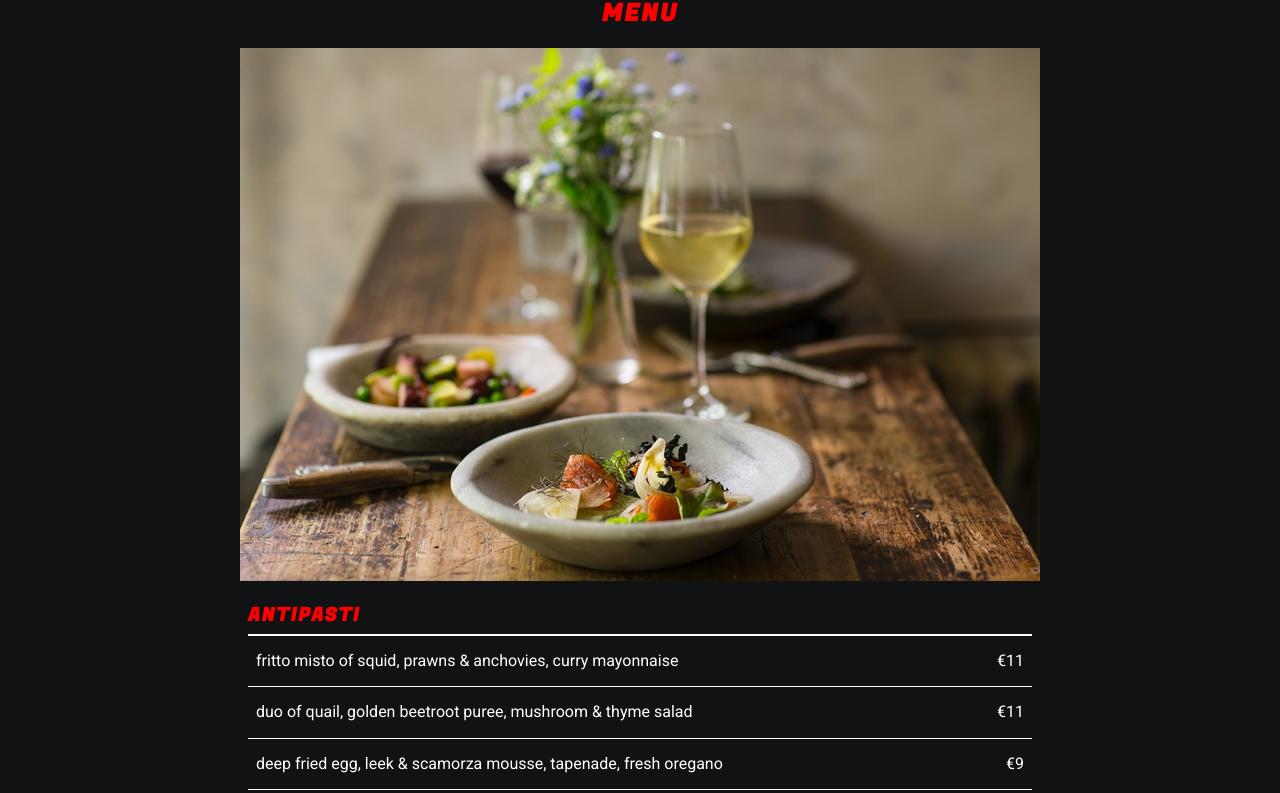
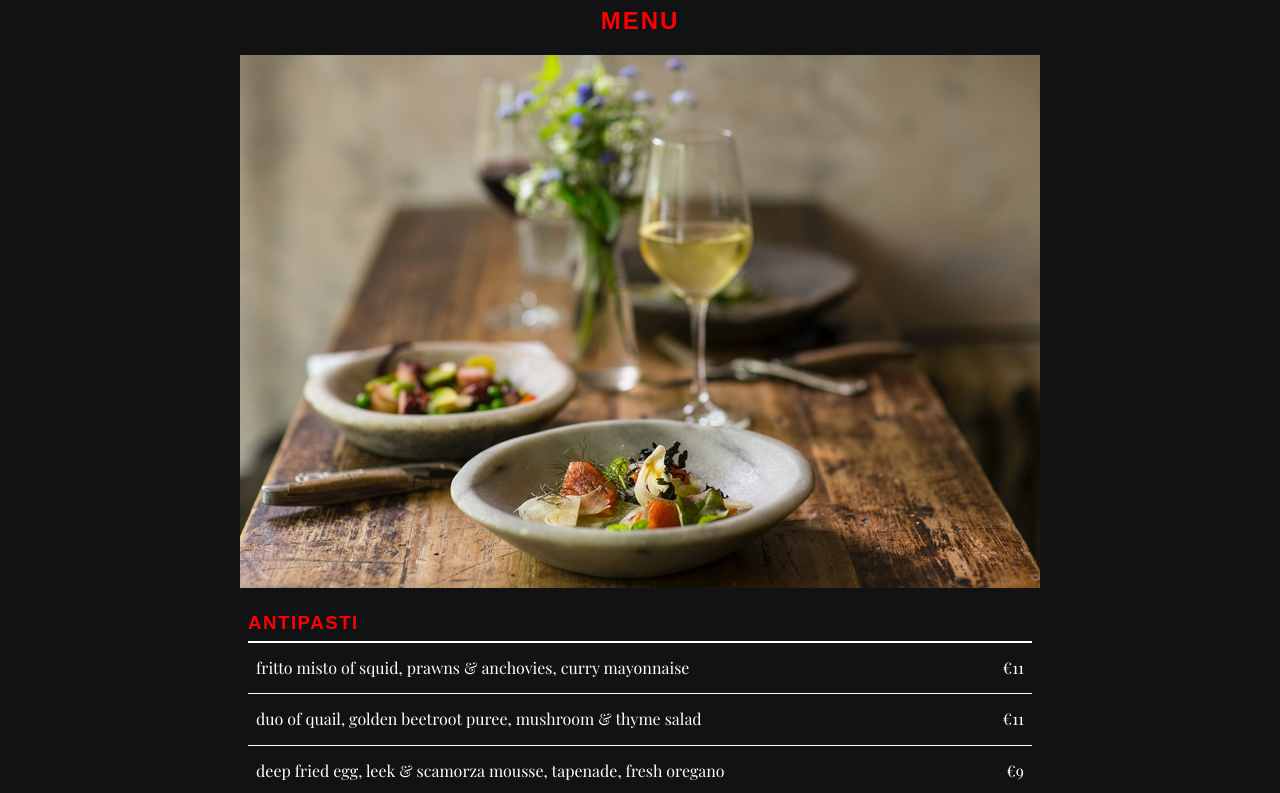
Before and after one commit to Aleafan/restaurant-site, a website built with webpack: page dist/index.html in a window 1280 px wide. Shown: the part 70-863 px from the top of the page. Built offline with nearby package versions, Linux system fonts and the light colour scheme; a web font is replaced by a local one.

Commit message:
Create module menu.js loading menu tab contents, changed title font

```diff
--- a/src/index.js
+++ b/src/index.js
@@ -1,17 +1,21 @@
 import { loadHomepage } from './homepage.js';
 import { loadHeader } from './header.js';
 import { loadFooter } from './footer.js';
+import { loadMenu } from './menuPage.js';
 
 // loadHeader();
 // loadHomepage();
 // loadFooter();
 
+loadMenu();
+
+// Calculate and set CSS variables
+const headerHeight = document.querySelector('#heading-wrapper').offsetHeight;
+const footerHeight = document.querySelector('footer').offsetHeight;
+const offset = headerHeight + footerHeight;
+document.documentElement.style.setProperty('--offset-header', `${headerHeight}px`);
+document.documentElement.style.setProperty('--offset', `${offset}px`);
+
 // Correct 100vh rendering on mobiles
 const vh = window.innerHeight * 0.01;
 document.documentElement.style.setProperty('--vh', `${vh}px`);
-
-// Find header's and footer's height to correct homepage main content height
-const headerHeight = document.querySelector('#heading-wrapper').offsetHeight;
-const footerHeight = document.querySelector('footer').offsetHeight;
-const offset = headerHeight + footerHeight;
-document.documentElement.style.setProperty('--offset', `${offset}px`);
--- /dev/null
+++ b/src/menuPage.js
@@ -0,0 +1,89 @@
+const antipasti = {
+    name: 'ANTIPASTI',
+    items: [
+        'fritto misto of squid, prawns & anchovies, curry mayonnaise',
+        'duo of quail, golden beetroot puree, mushroom & thyme salad',
+        'deep fried egg, leek & scamorza mousse, tapenade, fresh oregano',
+        'sea bass crudo, avocado & samphire salad, passion fruit, basil, popcorn'
+    ],
+    prices: [11, 11, 9, 13]
+};
+const pasta = {
+    name: 'PASTA',
+    items: [
+        'garganelli romagnoli, lamb ragout, green beans, salva cremasco cheese, grapefruit zest',
+        'spaghetti quadrati alla carbonara, guanciale, parmigiano reggiano 36 months, pecorino, eggs',
+        'linguine aglio, olio, peperoncino with lobster, avocado, cardamom oil',
+        'smoked gnocchi cacio e pepe, wild mushrooms, beetroot chips'
+    ],
+    prices: [17, 16, 19, 16]
+}
+const mains = {
+    name: 'MAINS',
+    items: [
+        'sea bream fillet, grilled lettuce, carrot cream, black olives, pico de gallo',
+        'hanger steak tagliata, grilled asparagus, baby potatoes, wasabi zabaione',
+        'grilled octopus, puré & pickled courgette, wheat salad, mint',
+        'duck breast, red fruits, seed granola, goat’s cheese cream, maitake mushrooms',
+    ],
+    prices: [19, 20, 21, 19]
+}
+const drinks = {
+    name: 'DRINKS',
+    items: [
+        'Lunardi, Sauvignon Blanc - white wine',
+        'Timo, Vermentino - white wine',
+        'Lunardi, Cabernet Sauvignon - red wine',
+        'Montepulciano D\'Abruzzo, Montepulciano - red wine',
+        'Teresa Rizzi, Glera - prosecco',
+        'Glass of water'
+    ],
+    prices: [17, 20, 21, 19, 20, 50]
+}
+
+export const loadMenu = () => {
+    const main = document.createElement('main');
+    main.setAttribute('id', 'menu');
+
+    const h2 = document.createElement('h2');
+    h2.textContent = 'MENU';
+    main.appendChild(h2);
+
+    const image = document.createElement('img');
+    image.setAttribute('src', '../src/food-w800.jpg');
+    image.setAttribute('alt', 'Food and wine served in a restaurant');
+    main.appendChild(image);
+
+    const menu = [antipasti, pasta, mains, drinks];
+
+    menu.forEach(category => {
+        const section = document.createElement('section');
+
+        const h3 = document.createElement('h3');
+        h3.textContent = category.name;
+        section.appendChild(h3);
+
+        category.items.forEach((item, index) => {
+            const article = document.createElement('article');
+            article.classList.add('menu-item');
+
+            const p1 = document.createElement('p');
+            p1.textContent = item;
+            article.appendChild(p1);
+
+            const p2 = document.createElement('p');
+            p2.textContent = `€${category.prices[index]}`;
+            article.appendChild(p2);
+
+            section.appendChild(article);
+        });
+
+        main.appendChild(section);
+    });
+
+    // const mainOld = document.querySelector('main');
+    const content = document.getElementById('content');
+    const footer = document.querySelector('footer');
+    // content.removeChild(mainOld);
+    content.insertBefore(main, footer);
+}
--- a/src/styles.css
+++ b/src/styles.css
@@ -1,8 +1,11 @@
+:root {
+  --title-font: 'Otomanopee One', sans-serif;
+}
 * {
   box-sizing: border-box;
 }
 html {
-  font-family: 'Roboto', sans-serif;
+  font-family: 'Playfair Display', serif;
   background-color: rgb(16, 18, 19);
 }
 body {
@@ -14,7 +17,6 @@ body {
   background-image: url("./trattoria_1920-1280.jpg");
   background-size: cover;
   background-position: center;
-  height: 100vh;
   height: calc(var(--vh, 1vh) * 100);
 }
 header {
@@ -38,7 +40,8 @@ header {
   background-color: rgb(16, 18, 19);
 }
 header h1 {
-  font-family: 'Fugaz One', cursive;
+  font-family: var(--title-font);
+  font-family: 'Otomanopee One', sans-serif;
   font-style: italic;
   margin: 0;
 }
@@ -120,7 +123,7 @@ footer {
     justify-content: space-between;
     align-items: center;
     background-color: rgb(16, 18, 19);
-    padding: 1rem 3rem;
+    padding: 0 3rem;
   }
   nav {
     padding: 0.5rem 0 0;
@@ -140,7 +143,7 @@ footer {
     display: none;
   }
   #heading-wrapper {
-    padding: 0;
+    padding: 1rem 0;
   }
   .background {
     height: 100vh;
@@ -152,7 +155,7 @@ footer {
 }
 
 /* Menu page styling */
-#menu {
+main {
   max-width: 800px;
   margin: 0 auto;
 }
@@ -162,8 +165,8 @@ img {
   max-width: 100%;
 }
 #menu h2 {
-  font-family: 'Fugaz One', cursive;
-  margin-top: 70px;
+  font-family: var(--title-font);
+  margin-top: calc(var(--offset-header, 70px) + 0.5rem);
   color: red;
   text-align: center;
   letter-spacing: 0.08em;
@@ -172,7 +175,7 @@ img {
   padding: 0.5rem;
 }
 h3 {
-  font-family: 'Fugaz One', cursive;
+  font-family: var(--title-font);
   letter-spacing: 0.08em;
   color: red;
   border-bottom: 2px solid white;
```
Also changed, not shown: dist/index.html, dist/main.js.
